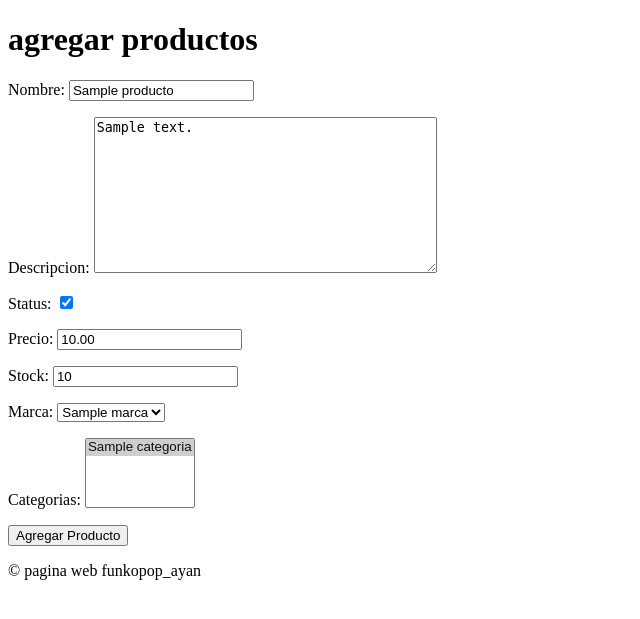
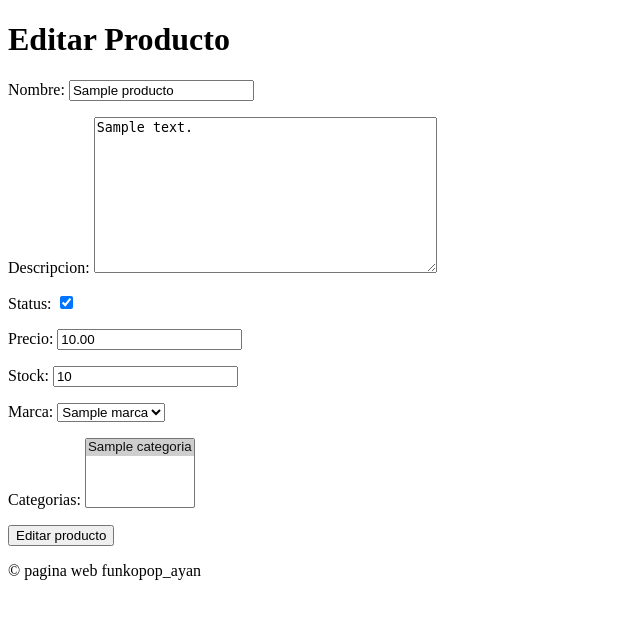
Before and after one commit to joseluisrosero/tiendafinal, a Django app: page /editar_producto/1/ in a window 1280 px wide. Shown: the part 88-707 px from the top of the page, without its empty margins (0-640 px from the left). Run offline with Django 5.2, Linux system fonts and the light colour scheme; tables that the repository leaves empty hold one stand-in row (values such as "Sample post").

Commit message:
crudlisto

```diff
--- a/home2/signals.py
+++ b/home2/signals.py
@@ -1,4 +1,4 @@
-from django.db.models.signals import post_save
+from django.db.models.signals import post_save, post_delete
 from django.dispatch import receiver
 from .models import*
 
@@ -8,3 +8,7 @@ def despues_de_guardar(sender, instance, created, **kwargs):
         print(f'Se ha creado un nuevo producto: {instance.nombre}')
     else:
         print(f'Se ha actualizado el producto: {instance.nombre}')
+
+@receiver(post_delete, sender=Producto)
+def despues_de_eliminar(sender, instance, **kwargs):
+    print(f'Se ha eliminado el producto: {instance.nombre}')
--- a/home2/views.py
+++ b/home2/views.py
@@ -58,10 +58,10 @@ def vista_editar_producto(request, id_prod):
         formulario = agregar_producto_form(request.POST, request.FILES, instance=prod)
         if formulario.is_valid():
             prod = formulario.save()
-            return redirect ('/lista_producto/')
+            return redirect ('vista_ver_producto',id_prod=prod.id)
     else:
         formulario = agregar_producto_form(instance = prod)
-    return render(request, 'vista_agregar_producto.html',locals())
+    return render(request, 'vista_editar_producto.html',locals())
 
 def vista_eliminar_producto(request, id_prod):
     prod = Producto.objects.get(id=id_prod)
--- a/templates/lista_producto.html
+++ b/templates/lista_producto.html
@@ -17,10 +17,13 @@
         <li>
 
             <p><b>Nombre:</b> {{ p.nombre }}</p>
+            <p><b>Marca:</b>{{ p.marca }}</p>
             <p><b> Precio:</b> {{ p.precio }}</p>
             <p><b>Stock:</b> {{ p.stock }}</p>
-            <p><b>Marca:</b>{{ p.marca }}</p>
 
+            <a href="{% url 'vista_ver_producto' id_prod=p.id %}">Ver Producto</a><br>
+            <a href="{% url 'vista_editar_producto' id_prod=p.id %}">Editar</a><br>
+            <a href="{% url 'vista_eliminar_producto' id_prod=p.id %}">Eliminar</a>
 
         </li>
 
--- /dev/null
+++ b/templates/vista_editar_producto.html
@@ -0,0 +1,25 @@
+<!DOCTYPE html>
+<html lang="en">
+<head>
+    <meta charset="UTF-8">
+    <meta name="viewport" content="width=device-width, initial-scale=1.0">
+    <title>Document</title>
+</head>
+<body>
+{% extends 'base.html' %}
+{% block titulo %}
+    Editar producto
+{% endblock %}
+{% block contenido %}
+    <h1>Editar Producto</h1>
+    <form action="" method= "POST" enctype="multipart/form-data">
+        {% csrf_token %}
+        {{ formulario.as_p }}
+        <input type="submit" value="Editar producto">
+
+    </form>
+{%endblock %}
+
+
+</body>
+</html>
```
Also changed, not shown: templates/ver_producto.html (+11 -15 lines).
